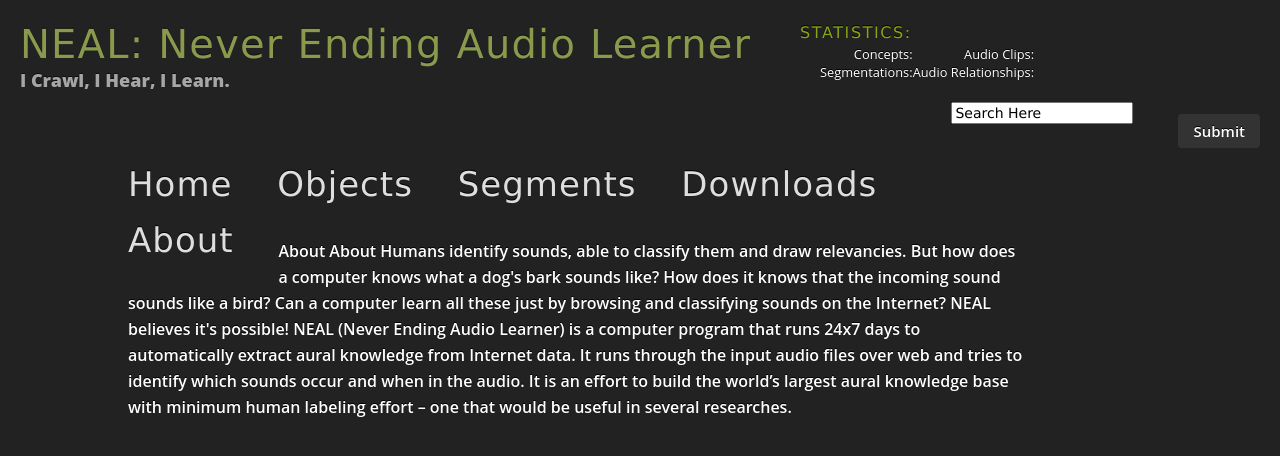
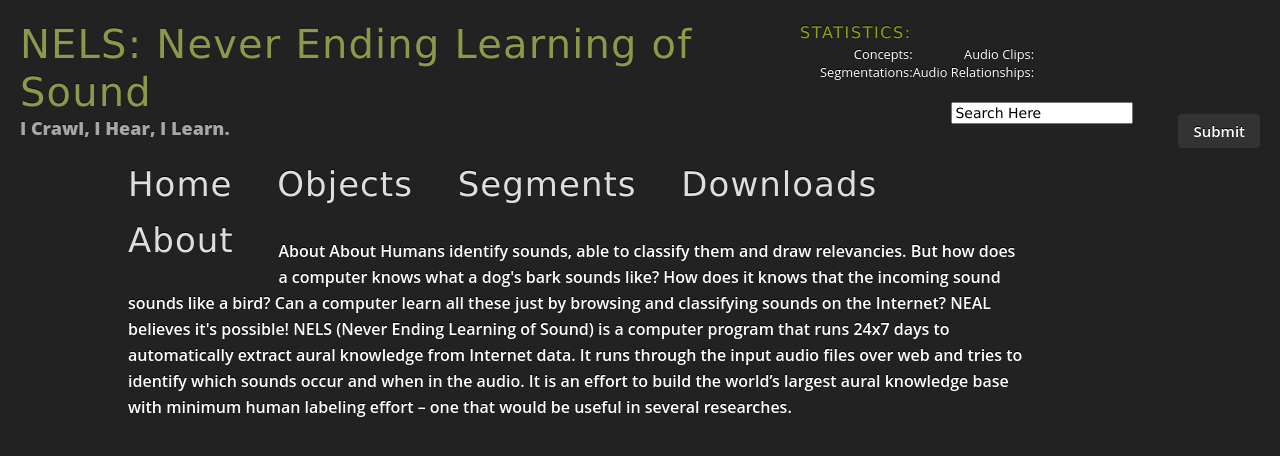
Before and after one commit to WS2014/Never_Ending_Learning_Of_Sound, a Django app: page /neal_main/about/ in a window 1280 px wide. Shown: the top 456 px of the page. Run offline with Django 3.2, Linux system fonts and the light colour scheme; parts of the project's set-up code (start-up, migrations or seed data) failed here and were passed over; some libraries are stand-ins or nearby versions.

Commit message:
Project Name Change. NELS: Never Ending Learning of Sound. Crawler Model Added.

```diff
--- a/NEAL/neal_main/templates/neal_main/about.html
+++ b/NEAL/neal_main/templates/neal_main/about.html
@@ -4,7 +4,7 @@
 
 <link rel="stylesheet" type="text/css" href="{% static 'neal_main/css.css' %}" />
 
-<title>NEAL: Never Ending Audio Learning
+<title>NELS: Never Ending Learning of Sound
 </title>
 
 </head>
@@ -12,7 +12,7 @@
 <div id = "title">
 	<h1 class="logo">
 		<a href="" target = "_parent">
-		NEAL: Never Ending Audio Learner
+		NELS: Never Ending Learning of Sound
 		</a>
 	</h1>
 
@@ -150,7 +150,7 @@
 
     Humans identify sounds, able to classify them and draw relevancies. But how does a computer knows what a dog's bark sounds like? How does it knows that the incoming sound sounds like a bird? Can a computer learn all these just by browsing and classifying sounds on the Internet? NEAL believes it's possible!
 
-    NEAL (Never Ending Audio Learner) is a computer program that runs 24x7 days to automatically extract aural knowledge from Internet data. It runs through the input audio files over web and tries to identify which sounds occur and when in the audio. It is an effort to build the world’s largest aural knowledge base with minimum human labeling effort – one that would be useful in several researches.
+    NELS (Never Ending Learning of Sound) is a computer program that runs 24x7 days to automatically extract aural knowledge from Internet data. It runs through the input audio files over web and tries to identify which sounds occur and when in the audio. It is an effort to build the world’s largest aural knowledge base with minimum human labeling effort – one that would be useful in several researches.
 
 	</div>
 </html>
--- a/NEAL/neal_main/templates/neal_main/downloads.html
+++ b/NEAL/neal_main/templates/neal_main/downloads.html
@@ -4,7 +4,7 @@
 
 <link rel="stylesheet" type="text/css" href="{% static 'neal_main/css.css' %}" />
 
-<title>NESL: Never Ending Sound Learning
+<title>NELS: Never Ending Learning of Sound
 </title>
 
 </head>
@@ -12,7 +12,7 @@
 <div id = "title">
 	<h1 class="logo">
 		<a href="" target = "_parent">
-		NESL: Never Ending Sound Learner
+		NELS: Never Ending Learning of Sound
 		</a>
 	</h1>
 
--- a/NEAL/neal_main/templates/neal_main/index.html
+++ b/NEAL/neal_main/templates/neal_main/index.html
@@ -4,7 +4,7 @@
 
 <link rel="stylesheet" type="text/css" href="{% static 'neal_main/css.css' %}" />
 
-<title>NESL: Never Ending Sound Learning
+<title>NELS: Never Ending Learning of Sound
 </title>
 
 </head>
@@ -12,7 +12,7 @@
 <div id = "title">
 	<h1 class="logo">
 		<a href="" target = "_parent">
-		NESL: Never Ending Sound Learner
+		NELS: Never Ending Learning of Sound
 		</a>
 	</h1>
 
@@ -145,7 +145,7 @@
 	<br />
 	<h3>Vision</h3>
 	<br />
-	Never Ending Sound Learner (NESL)  is a computer program that works 24/7 learning information about sounds that it finds on the internet. It runs through the input audio files over web and tries to identify which sounds occur and when in the audio. It is an effort to build the world’s largest aural knowledge base with minimum human labeling effort – one that would be useful in several researches.
+	Never Ending Learning of Sound (NELS)  is a computer program that works 24/7 learning information about sounds that it finds on the internet. It runs through the input audio files over web and tries to identify which sounds occur and when in the audio. It is an effort to build the world’s largest aural knowledge base with minimum human labeling effort – one that would be useful in several researches.
 	<!--
 	{% load staticfiles %}
 	 <audio controls>
--- a/NEAL/neal_main/templates/neal_main/objects.html
+++ b/NEAL/neal_main/templates/neal_main/objects.html
@@ -4,7 +4,7 @@
 
 <link rel="stylesheet" type="text/css" href="{% static 'neal_main/css.css' %}" />
 
-<title>NEAL: Never Ending Audio Learning
+<title>NELS: Never Ending Learning of Sound
 </title>
 
 </head>
@@ -12,7 +12,7 @@
 <div id = "title">
 	<h1 class="logo">
 		<a href="" target = "_parent">
-		NEAL: Never Ending Audio Learner
+		NELS: Never Ending Learning of Sound
 		</a>
 	</h1>
 
--- a/NEAL/neal_main/templates/neal_main/segments.html
+++ b/NEAL/neal_main/templates/neal_main/segments.html
@@ -4,7 +4,7 @@
 
 <link rel="stylesheet" type="text/css" href="{% static 'neal_main/css.css' %}" />
 
-<title>NEAL: Never Ending Audio Learning
+<title>NELS: Never Ending Learning of Sound
 </title>
 
 </head>
@@ -12,7 +12,7 @@
 <div id = "title">
 	<h1 class="logo">
 		<a href="" target = "_parent">
-		NEAL: Never Ending Audio Learner
+		NELS: Never Ending Learning of Sound
 		</a>
 	</h1>
 
```
Also changed, not shown: NEAL/neal_main/models.py (+12 -0 lines).
